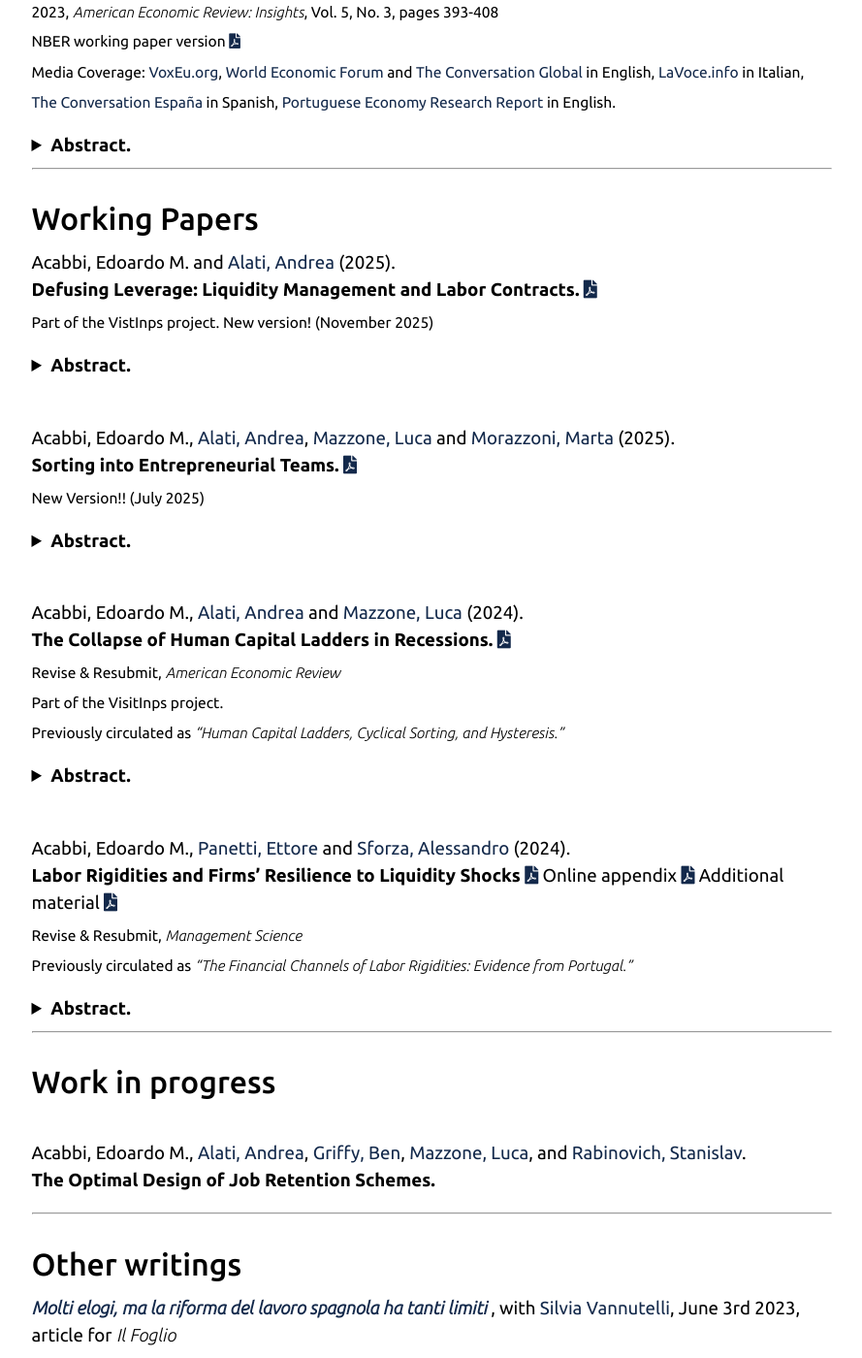
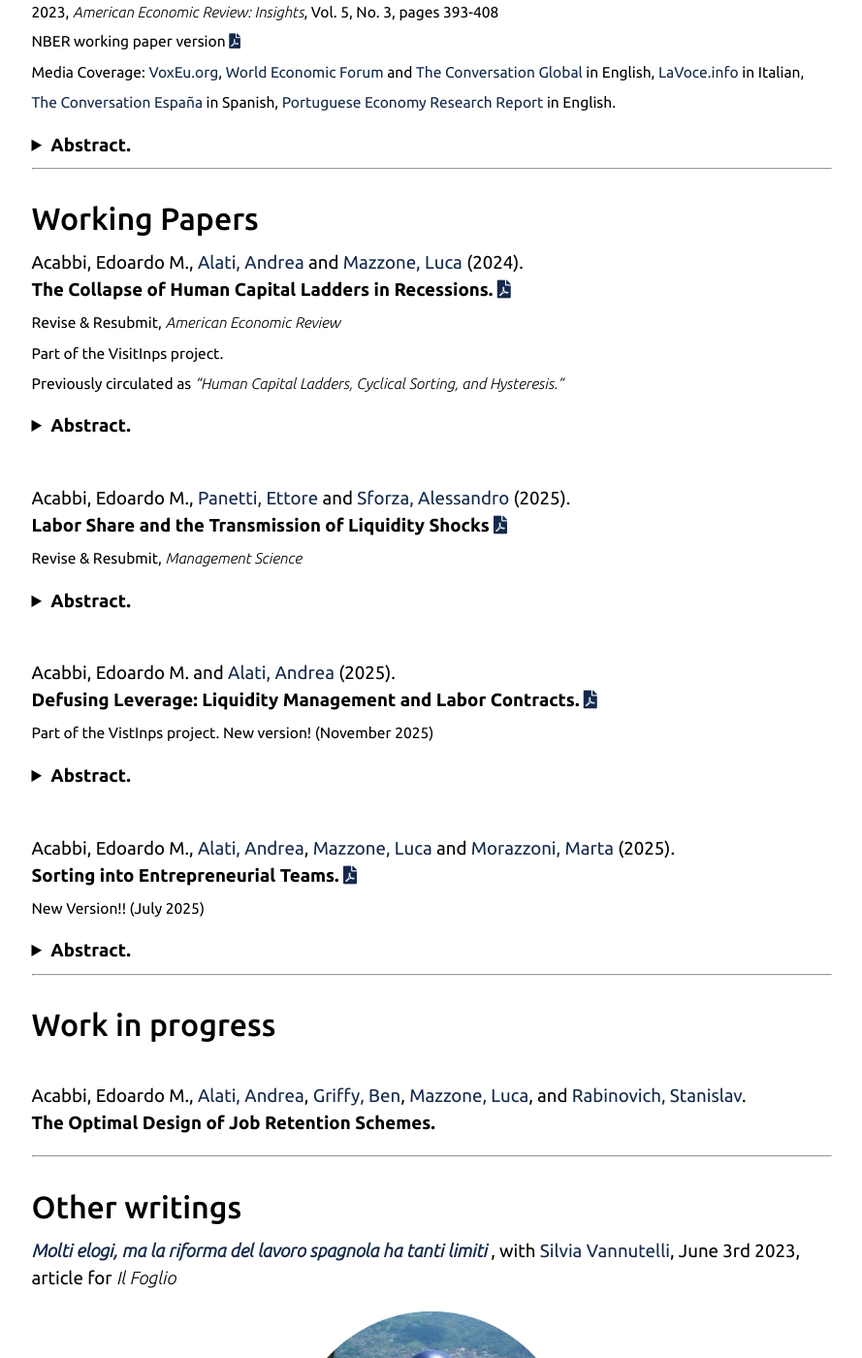
Before and after one commit to eacabbi/eacabbi.github.io, a Jekyll site: the page built from index.md, in a window 1280 px wide and 1400 px high, scrolled down 1347 px. Shown: the whole window at 97% size, without its empty margins (195-1084 px from the left). Built offline with Jekyll 4.4.1, drawn with Linux system fonts in a browser that asks for light colours; some web fonts are replaced.

Commit message:
adjust APS

```diff
--- a/index.md
+++ b/index.md
@@ -52,6 +52,32 @@ We document the consequences of losing a job across countries using a harmonized
 
 ## Working Papers
 
+Acabbi, Edoardo M., <a href="https://andrealati.github.io"> Alati, Andrea </a> and <a href="https://lucamazzone.github.io/"> Mazzone, Luca</a> (2024).
+**The Collapse of Human Capital Ladders in Recessions.** <a href="https://papers.ssrn.com/sol3/papers.cfm?abstract_id=4068858" class="{{ site.pdf_icon }}" title="{{ site.pdf_title }}" id="icon"></a>
+<br> <sub> Revise & Resubmit, _American Economic Review_ </sub>
+<br> <sub> Part of the VisitInps project. </sub>
+<br> <sub>Previously circulated as _"Human Capital Ladders, Cyclical Sorting, and Hysteresis."_</sub>
+
+<details>
+<summary><b> Abstract. </b></summary>
+
+Using administrative data, we document that workers acquire more human capital at more productive firms. Recessions distort workers-firm sorting, flatten the job ladder and impact human capital accumulation, as workers match on average to worse firms. To quantify the aggregate relevance of these effects, we build a directed search model with aggregate risk and worker-firm heterogeneity, in which human capital accumulation depends on firm quality. We estimate the model and show that recessions have persistent negative effects on the productivity of worker-firm matches, with distortions in sorting and human capital accumulation accounting for approximately 35% of cumulative output losses.
+
+</details>
+
+<br>
+Acabbi, Edoardo M., <a href="https://sites.google.com/view/ettorepanetti"> Panetti, Ettore </a> and <a href="https://sites.google.com/site/alessandrosforza87/home"> Sforza, Alessandro</a> (2025).
+**Labor Share and the Transmission of Liquidity Shocks** <a href="{{ site.url }}/docs/APS.pdf" class="{{ site.pdf_icon }}" title="{{ site.pdf_title }}" id="icon"></a>
+<br> <sub> Revise & Resubmit, _Management Science_ </sub>
+
+<details>
+<summary><b> Abstract. </b></summary>
+
+We examine how firms’ labor share shape their responses to sudden disruptions of short- term credit supply. Using administrative data on workers, firms and banks in Portugal and exploiting the 2008 global interbank market freeze as an exogenous contraction in bank short-term funding, we show that firms with higher labor share experience significantly larger employment losses and higher exit rates. To explain this heterogeneity, we examine how the labor share interacts with firms’ liquid resources. Firms with high labor share face front- loaded payroll commitments, which tighten short-term financing needs. Consistent with this mechanism, we find that the strongest responses arise among high-labor-share firms with limited working capital or cash per worker. These firms also employ more specialized workers, making labor adjustments more costly. Finally, the interaction of the credit shock with high labor share generates a non-cleansing pattern of reallocation: high-productivity firms with high labor share experience similarly large employment losses and exit rates as firms with lower productivity and high labor share. Overall, our findings demonstrate that the labor share is a central channel through which credit supply shocks propagate to real firm outcomes.
+
+</details>
+
+<br>
 Acabbi, Edoardo M. and <a href="https://andrealati.github.io"> Alati, Andrea </a> (2025).
 **Defusing Leverage: Liquidity Management and Labor Contracts.** <a href="https://papers.ssrn.com/sol3/papers.cfm?abstract_id=4698308" class="{{ site.pdf_icon }}" title="{{ site.pdf_title }}" id="icon"></a>
 <br><sub>Part of the VistInps project. New version! (November 2025) </sub>
@@ -75,33 +101,6 @@ This paper studies how entrepreneurs sort into teams and how team entrepreneursh
 
 </details>
 
-<br>
-Acabbi, Edoardo M., <a href="https://andrealati.github.io"> Alati, Andrea </a> and <a href="https://lucamazzone.github.io/"> Mazzone, Luca</a> (2024).
-**The Collapse of Human Capital Ladders in Recessions.** <a href="https://papers.ssrn.com/sol3/papers.cfm?abstract_id=4068858" class="{{ site.pdf_icon }}" title="{{ site.pdf_title }}" id="icon"></a>
-<br> <sub> Revise & Resubmit, _American Economic Review_ </sub>
-<br> <sub> Part of the VisitInps project. </sub>
-<br> <sub>Previously circulated as _"Human Capital Ladders, Cyclical Sorting, and Hysteresis."_</sub>
-
-<details>
-<summary><b> Abstract. </b></summary>
-
-Using administrative data, we document that workers acquire more human capital at more productive firms. Recessions distort workers-firm sorting, flatten the job ladder and impact human capital accumulation, as workers match on average to worse firms. To quantify the aggregate relevance of these effects, we build a directed search model with aggregate risk and worker-firm heterogeneity, in which human capital accumulation depends on firm quality. We estimate the model and show that recessions have persistent negative effects on the productivity of worker-firm matches, with distortions in sorting and human capital accumulation accounting for approximately 35% of cumulative output losses.
-
-</details>
-
-<br>
-Acabbi, Edoardo M., <a href="https://sites.google.com/view/ettorepanetti"> Panetti, Ettore </a> and <a href="https://sites.google.com/site/alessandrosforza87/home"> Sforza, Alessandro</a> (2024).
-**Labor Rigidities and Firms' Resilience to Liquidity Shocks** <a href="{{ site.url }}/docs/APS.pdf" class="{{ site.pdf_icon }}" title="{{ site.pdf_title }}" id="icon"></a> Online appendix <a href="{{ site.url }}/docs/APS_OA.pdf" class="{{ site.pdf_icon }}" title="{{ site.pdf_title }}" id="icon"></a> Additional material <a href="{{ site.url }}/docs/APS_addendum.pdf" class="{{ site.pdf_icon }}" title="{{ site.pdf_title }}" id="icon"></a>
-<br> <sub> Revise & Resubmit, _Management Science_ </sub>
-<br> <sub>Previously circulated as _"The Financial Channels of Labor Rigidities: Evidence from Portugal."_</sub>
-
-<details>
-<summary><b> Abstract. </b></summary>
-
-We study how labor rigidities affect firms' responses to liquidity shocks. Using administrative data on workers, firms and banks in Portugal, we establish two key results. First, we show that the negative effects on employment and firm survival of an unexpected liquidity shock through a contraction in short-term credit are concentrated in firms deriving greater value added from labor. These firms tend to feature a higher-skill, less replaceable workforce, requiring greater investment in on-the-job training. Second, firm productivity does not mitigate the impact of liquidity shocks. Our findings suggest that labor rigidity impedes productivity-enhancing reallocation during financial crises.
-
-</details>
-
 ---
 
 ## Work in progress
```
Also changed, not shown: 1 other file.
